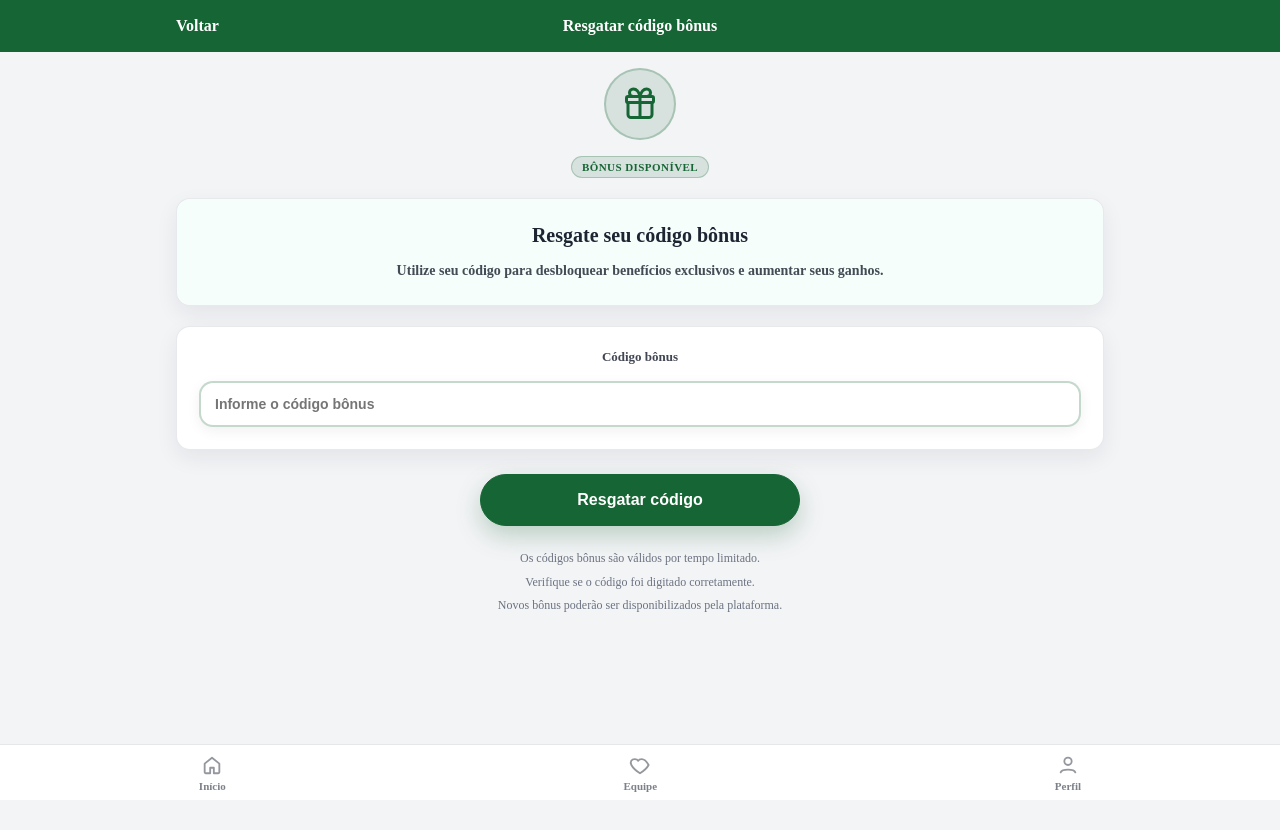
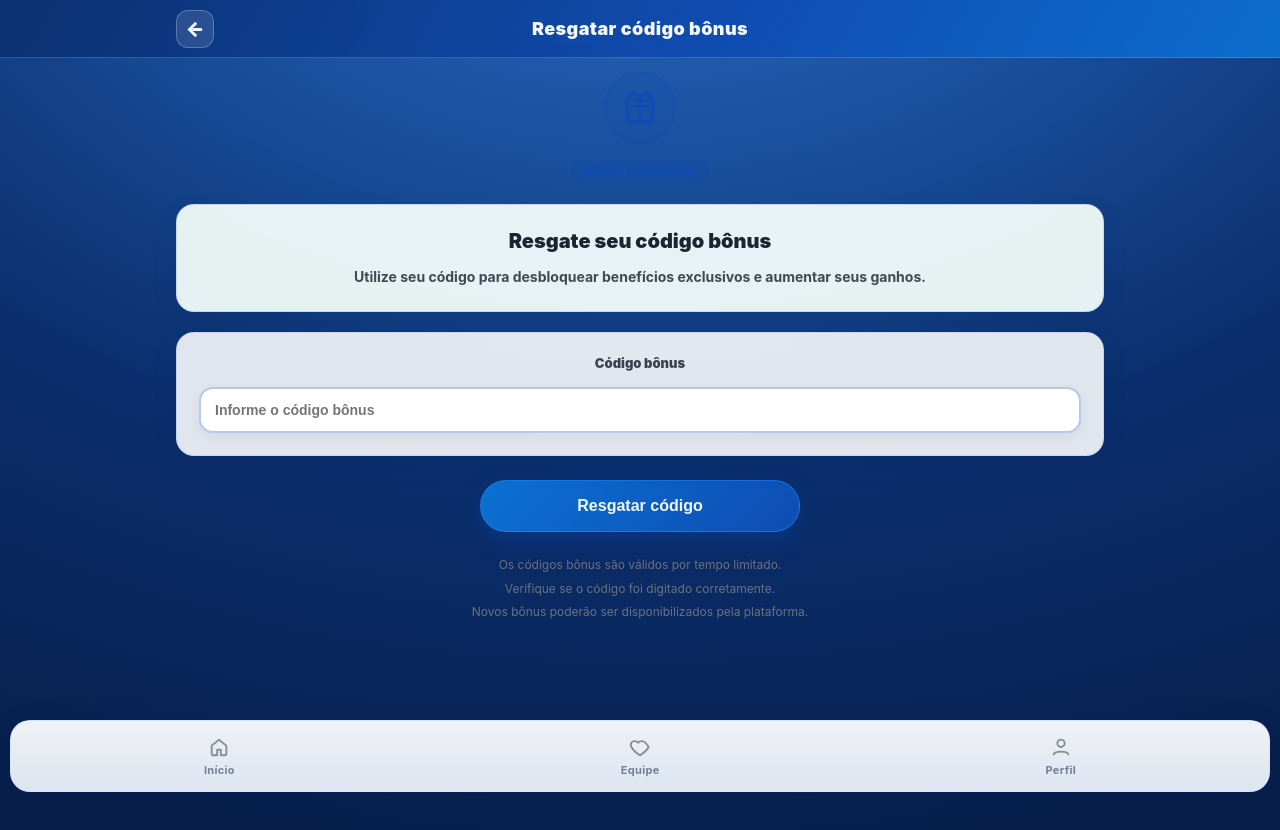
Before and after one commit to insr2017-wq/next-platform, a Next.js app: page /bonus-code in a window 1280 px wide. Shown: the top 830 px of the page. Before the commit the page ends 800 px from the top, so only its background shows below. Built offline with nearby package versions, Linux system fonts and the light colour scheme; no server answers.

Commit message:
at front

```diff
--- a/src/app/globals.css
+++ b/src/app/globals.css
@@ -1,22 +1,22 @@
-/* Intentionally minimal (mobile-first ready). */
-
 :root {
   --container-max: 960px;
   --gutter: 16px;
-  --header-height: 52px;
-  --bottom-nav-height: 56px;
-  --border: #e5e7eb;
-  --bg: #ffffff;
-  --text: #111827;
-  --surface: #ffffff;
-  --app-bg: #f3f4f6;
-  /* Green branding (logo-inspired) */
-  --brand: #166534;
-  --brand-rgb: 22, 101, 52;
+  --header-height: 58px;
+  --bottom-nav-height: 72px;
+  --border: rgba(166, 191, 224, 0.4);
+  --bg: #f4f8ff;
+  --text: #0f1f45;
+  --surface: rgba(255, 255, 255, 0.88);
+  --surface-strong: #ffffff;
+  --app-bg: radial-gradient(120% 120% at 50% -20%, #2f6dc8 0%, #184c98 36%, #0b2f6e 62%, #081f4c 100%);
+  --brand: #0f4cb3;
+  --brand-rgb: 15, 76, 179;
+  --brand-2: #0b72d3;
   --brand-light: rgba(var(--brand-rgb), 0.12);
-  --brand-border: rgba(var(--brand-rgb), 0.25);
-  --brand-shadow: rgba(var(--brand-rgb), 0.25);
-  --accent: #ca8a04;
+  --brand-border: rgba(var(--brand-rgb), 0.3);
+  --brand-shadow: rgba(11, 80, 192, 0.28);
+  --accent: #2ec5ff;
+  --text-soft: rgba(15, 31, 69, 0.66);
 }
 
 html,
@@ -25,6 +25,8 @@ body {
   margin: 0;
   background: var(--app-bg);
   color: var(--text);
+  min-height: 100%;
+  font-family: "Inter", "Segoe UI", "Roboto", sans-serif;
 }
 
 * {
@@ -54,3 +56,10 @@ a {
     transform: translateX(-50%);
   }
 }
+
+/* Subtle glass card utility used by inline-style heavy pages */
+.surface-glass {
+  background: var(--surface);
+  border: 1px solid var(--border);
+  backdrop-filter: blur(10px);
+}
--- a/src/components/layout/Header.tsx
+++ b/src/components/layout/Header.tsx
@@ -17,9 +17,12 @@ export function Header({ title, backHref, tone = "brand" }: HeaderProps) {
         height: "var(--header-height)",
         display: "flex",
         alignItems: "center",
-        borderBottom: isBrand ? "none" : "1px solid var(--border)",
-        background: isBrand ? "var(--brand)" : "var(--bg)",
-        color: isBrand ? "#fff" : "var(--text)",
+        borderBottom: isBrand ? "1px solid rgba(198,220,255,0.22)" : "1px solid var(--border)",
+        background: isBrand
+          ? "linear-gradient(120deg, rgba(11,47,110,0.94) 0%, rgba(15,76,179,0.92) 58%, rgba(11,114,211,0.9) 100%)"
+          : "rgba(255,255,255,0.88)",
+        backdropFilter: "blur(10px)",
+        color: isBrand ? "#f4f8ff" : "var(--text)",
       }}
     >
       <div
@@ -36,12 +39,30 @@ export function Header({ title, backHref, tone = "brand" }: HeaderProps) {
       >
         <div style={{ justifySelf: "start" }}>
           {backHref ? (
-            <Link href={backHref} style={{ color: "inherit", fontWeight: 800 }}>
-              Voltar
+            <Link
+              href={backHref}
+              aria-label="Voltar"
+              style={{
+                color: "inherit",
+                fontWeight: 900,
+                width: 38,
+                height: 38,
+                borderRadius: 12,
+                border: isBrand ? "1px solid rgba(220,234,255,0.28)" : "1px solid var(--border)",
+                background: isBrand ? "rgba(255,255,255,0.12)" : "rgba(15,76,179,0.06)",
+                display: "grid",
+                placeItems: "center",
+                fontSize: 20,
+                lineHeight: 1,
+              }}
+            >
+              ←
             </Link>
           ) : null}
         </div>
-        <div style={{ justifySelf: "center", fontWeight: 800 }}>{title}</div>
+        <div style={{ justifySelf: "center", fontWeight: 900, letterSpacing: 0.4, fontSize: 18 }}>
+          {title}
+        </div>
         <div />
       </div>
     </header>
--- a/src/components/layout/Page.tsx
+++ b/src/components/layout/Page.tsx
@@ -24,7 +24,7 @@ export function Page({ title, backHref, children, headerTone, topBanner, hideHea
   const bannerFullWidth = topBanner?.fullWidth === true;
 
   return (
-    <div style={{ position: "relative" }}>
+    <div style={{ position: "relative", minHeight: "100vh" }}>
       {!hideHeader && (
         <Header title={title} backHref={backHref} tone={headerTone} />
       )}
@@ -45,6 +45,7 @@ export function Page({ title, backHref, children, headerTone, topBanner, hideHea
                   marginRight: "var(--gutter)",
                   width: "calc(100% - 2 * var(--gutter))",
                   maxWidth: "calc(var(--container-max) - 2 * var(--gutter))",
+                  boxShadow: "0 20px 44px rgba(8,32,82,0.28)",
                 }),
           }}
         >
@@ -66,7 +67,7 @@ export function Page({ title, backHref, children, headerTone, topBanner, hideHea
               inset: 0,
               borderRadius: bannerFullWidth ? 0 : 20,
               background:
-                "linear-gradient(to top, rgba(0,0,0,0.45) 0%, rgba(0,0,0,0.12) 45%, transparent 75%)",
+                "linear-gradient(to top, rgba(5,27,75,0.58) 0%, rgba(5,27,75,0.16) 44%, transparent 75%)",
               pointerEvents: "none",
             }}
           />
@@ -76,9 +77,9 @@ export function Page({ title, backHref, children, headerTone, topBanner, hideHea
         <Container>
           <main
             style={{
-              paddingTop: hasBanner ? 28 : hideHeader ? 24 : 16,
-              marginTop: hasBanner ? -48 : 0,
-              paddingBottom: 16,
+              paddingTop: hasBanner ? 28 : hideHeader ? 22 : 14,
+              marginTop: hasBanner ? -44 : 0,
+              paddingBottom: 24,
             }}
           >
             {children}
--- a/src/components/nav/BottomNav.tsx
+++ b/src/components/nav/BottomNav.tsx
@@ -18,15 +18,18 @@ export function BottomNav({ items }: BottomNavProps) {
     <nav
       style={{
         position: "fixed",
-        left: 0,
-        right: 0,
-        bottom: 0,
+        left: "max(10px, env(safe-area-inset-left))",
+        right: "max(10px, env(safe-area-inset-right))",
+        bottom: "max(8px, env(safe-area-inset-bottom))",
         height: "var(--bottom-nav-height)",
         display: "flex",
         alignItems: "center",
         justifyContent: "space-around",
-        borderTop: "1px solid var(--border)",
-        background: "var(--bg)",
+        border: "1px solid rgba(200,224,255,0.58)",
+        background: "linear-gradient(180deg, rgba(255,255,255,0.94) 0%, rgba(238,246,255,0.92) 100%)",
+        backdropFilter: "blur(12px)",
+        borderRadius: 20,
+        boxShadow: "0 16px 34px rgba(7,30,77,0.24)",
         zIndex: 30,
       }}
     >
@@ -43,11 +46,12 @@ export function BottomNav({ items }: BottomNavProps) {
             style={{
               display: "grid",
               justifyItems: "center",
-              gap: 4,
+              gap: 5,
               fontSize: 11,
-              padding: 8,
+              padding: "8px 10px",
               fontWeight: isActive ? 900 : 700,
-              color: isActive ? "var(--brand)" : "rgba(17,24,39,0.55)",
+              color: isActive ? "var(--brand)" : "rgba(15,31,69,0.52)",
+              letterSpacing: 0.3,
             }}
           >
             {item.icon ? <NavIcon name={item.icon} active={isActive} /> : null}
--- a/src/components/ui/Button.tsx
+++ b/src/components/ui/Button.tsx
@@ -19,14 +19,19 @@ export function Button({
       {...props}
       style={{
         appearance: "none",
-        border: isPrimary ? "1px solid var(--brand)" : "1px solid var(--border)",
-        background: isPrimary ? "var(--brand)" : "transparent",
-        color: isPrimary ? "#fff" : "var(--text)",
-        borderRadius: 14,
-        padding: "12px 14px",
-        fontWeight: 700,
+        border: isPrimary ? "1px solid rgba(35,149,255,0.45)" : "1px solid rgba(163,193,230,0.5)",
+        background: isPrimary
+          ? "linear-gradient(135deg, var(--brand-2) 0%, var(--brand) 100%)"
+          : "rgba(255,255,255,0.86)",
+        color: isPrimary ? "#eef6ff" : "var(--text)",
+        borderRadius: 16,
+        padding: "12px 16px",
+        fontWeight: 800,
         width: fullWidth ? "100%" : undefined,
         cursor: "pointer",
+        boxShadow: isPrimary
+          ? "0 10px 20px rgba(14,84,189,0.28)"
+          : "0 6px 14px rgba(11,45,106,0.1)",
         ...style,
       }}
     />
--- a/src/components/ui/Card.tsx
+++ b/src/components/ui/Card.tsx
@@ -9,12 +9,15 @@ export function Card({ children, elevated }: CardProps) {
   return (
     <div
       style={{
-        background: "var(--surface)",
-        border: "1px solid rgba(229,231,235,0.9)",
-        borderRadius: elevated ? 20 : 14,
+        background: elevated
+          ? "linear-gradient(160deg, rgba(255,255,255,0.97) 0%, rgba(235,246,255,0.95) 100%)"
+          : "var(--surface)",
+        border: "1px solid var(--border)",
+        backdropFilter: "blur(8px)",
+        borderRadius: elevated ? 24 : 18,
         boxShadow: elevated
-          ? "0 12px 40px rgba(17, 24, 39, 0.12), 0 4px 12px rgba(17, 24, 39, 0.06)"
-          : "0 8px 22px rgba(17, 24, 39, 0.07)",
+          ? "0 20px 44px rgba(10, 41, 99, 0.22), 0 6px 16px rgba(10, 41, 99, 0.13)"
+          : "0 10px 24px rgba(10, 41, 99, 0.12)",
         overflow: "hidden",
       }}
     >
--- a/src/components/ui/Section.tsx
+++ b/src/components/ui/Section.tsx
@@ -12,10 +12,12 @@ export function Section({ title, subtitle, children }: SectionProps) {
       {(title || subtitle) && (
         <div style={{ display: "grid", gap: 4, paddingBottom: 2 }}>
           {title ? (
-            <div style={{ fontSize: 14, fontWeight: 800, color: "rgba(17,24,39,0.92)" }}>{title}</div>
+            <div style={{ fontSize: 14, fontWeight: 900, color: "rgba(10,30,72,0.95)", letterSpacing: 0.2 }}>
+              {title}
+            </div>
           ) : null}
           {subtitle ? (
-            <div style={{ fontSize: 12, opacity: 0.7, color: "rgba(17,24,39,0.75)" }}>{subtitle}</div>
+            <div style={{ fontSize: 12, opacity: 0.78, color: "rgba(15,31,69,0.72)" }}>{subtitle}</div>
           ) : null}
         </div>
       )}
```
Also changed, not shown: src/app/(user)/profile/page.tsx (+101 -54 lines), src/components/welcome/WelcomeModalClient.tsx (+79 -30 lines).
